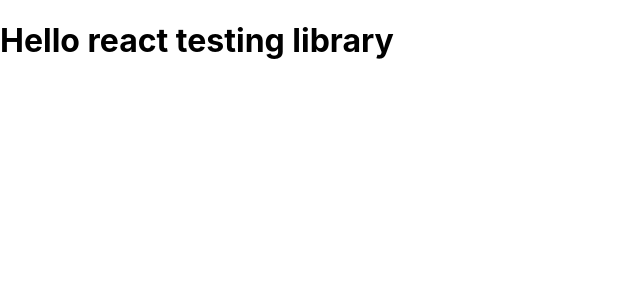
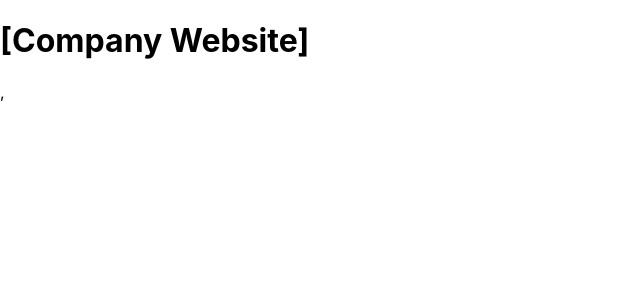
Before and after one commit to jakewarrenblack/linkedin-react-js-essentials, a React (Create React App) app: page / in a window 1280 px wide. Shown: the top 300 px of the page, without its empty margins (0-640 px from the left). Built offline with nearby package versions, Linux system fonts and the light colour scheme.

Commit message:
Using react router

```diff
--- a/package.json
+++ b/package.json
@@ -8,6 +8,8 @@
     "@testing-library/user-event": "^13.5.0",
     "react": "^17.0.2",
     "react-dom": "^17.0.2",
+    "react-router": "^6.0.0-beta.8",
+    "react-router-dom": "^6.0.0-beta.8",
     "react-scripts": "5.0.0",
     "web-vitals": "^2.1.4"
   },
--- a/src/App.js
+++ b/src/App.js
@@ -1,9 +1,16 @@
 import "./App.css";
+import { Routes, Route } from "react-router-dom";
+import { Home, About, Events, Contact } from "./pages";
 
 function App() {
   return (
     <div>
-      <h1>Hello react testing library</h1>
+      <Routes>
+        <Route path="/" element={<Home />} />
+        <Route path="/about" element={<About />} />
+        <Route path="/events" element={<Events />} />
+        <Route path="/contact" element={<Contact />} />
+      </Routes>
     </div>
   );
 }
--- a/src/index.js
+++ b/src/index.js
@@ -2,12 +2,17 @@
 import ReactDOM from "react-dom";
 import "./index.css";
 import App from "./App";
-
-// Commas act as placeholders
-//const [, , , fourth] = ["hedgehog", "dynamite", "jumper", "golf shoes"];
+// We use BrowserRouter because we're using the dom/website
+// React also has tools for native apps
+import { BrowserRouter as Router } from "react-router-dom";
 
 ReactDOM.render(
-  <App login="jakewarrenblack" />,
+  // Wrap our app in the Router,
+  // giving the app access to all router properties,
+  // eg location, history
+  <Router>
+    <App login="jakewarrenblack" />,
+  </Router>,
 
   document.getElementById("root")
 );
--- /dev/null
+++ b/src/pages.js
@@ -0,0 +1,35 @@
+// responsible for all pages which are part of our app
+import React from "react";
+
+// some small components to be displayed as we navigate around the site
+export function Home() {
+  return (
+    <div>
+      <h1>[Company Website]</h1>
+    </div>
+  );
+}
+
+export function About() {
+  return (
+    <div>
+      <h1>[About]</h1>
+    </div>
+  );
+}
+
+export function Events() {
+  return (
+    <div>
+      <h1>[Events]</h1>
+    </div>
+  );
+}
+
+export function Contact() {
+  return (
+    <div>
+      <h1>[Contact]</h1>
+    </div>
+  );
+}
```
Also changed, not shown: 1 other file (tests, documents, lock files or other folders).
